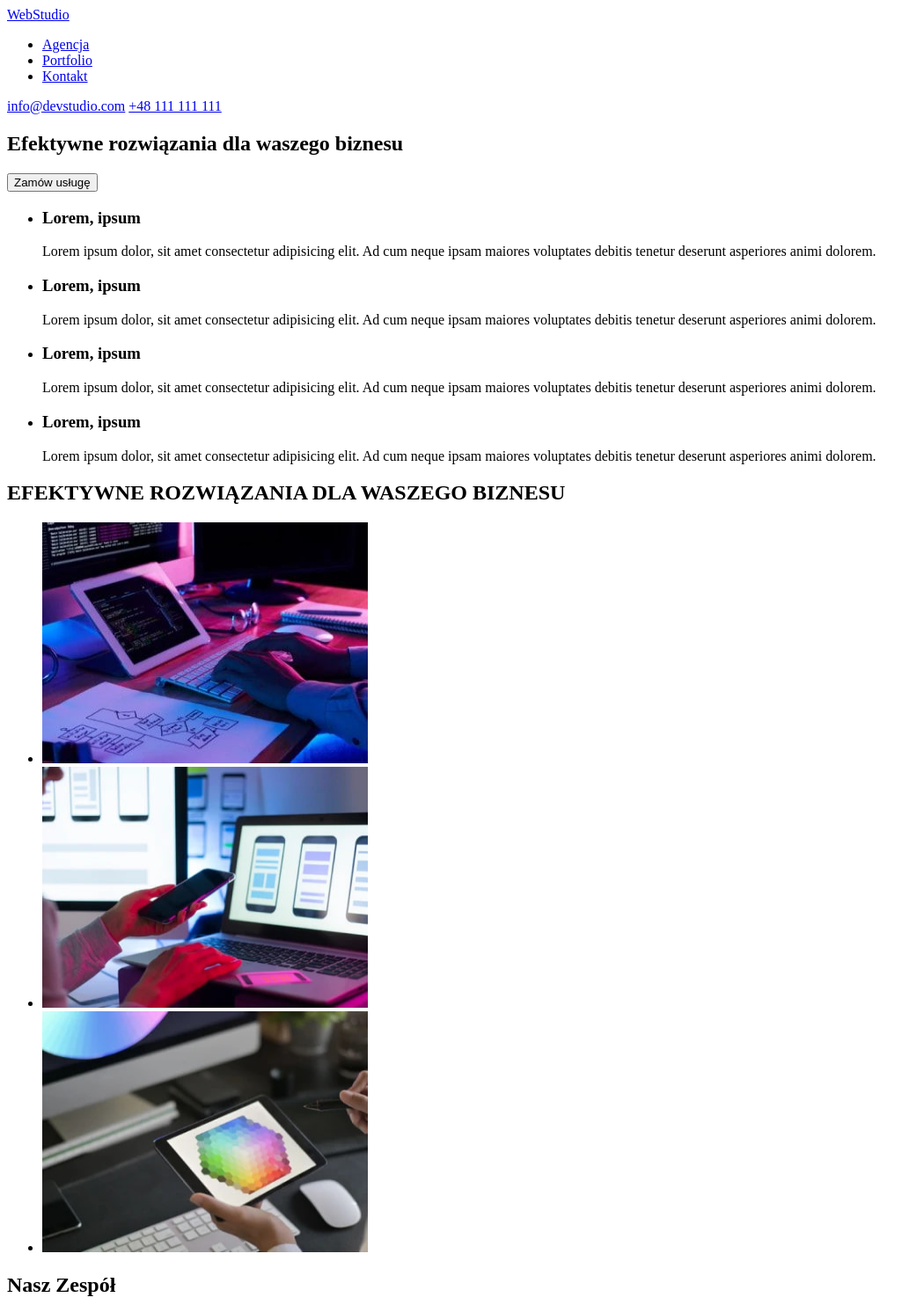
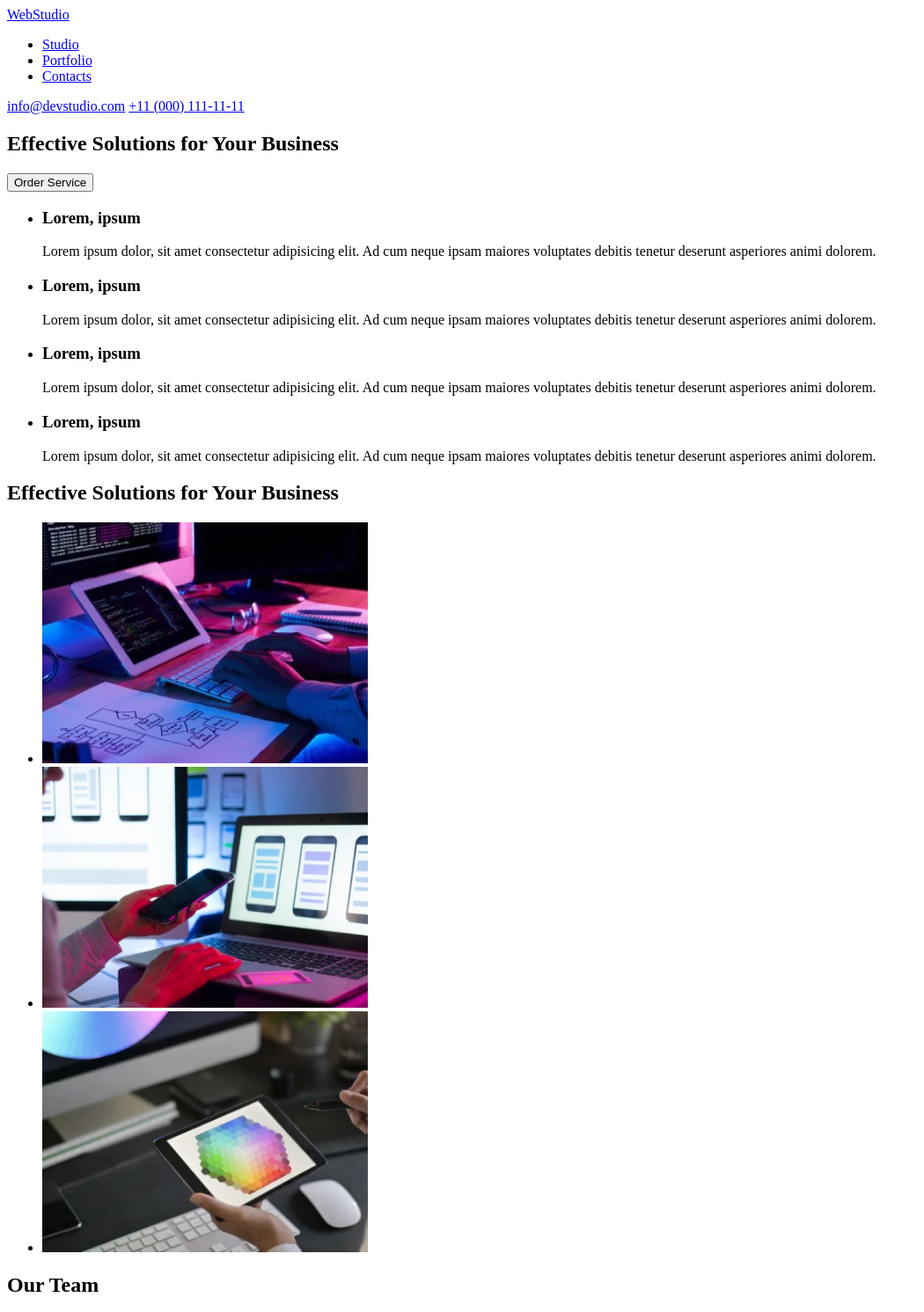
Before and after one commit to P-WGR/goit-markup-hw-01, a plain HTML site: page index.html in a window 1280 px wide. Shown: the top 1492 px of the page at 88% size, without its empty margins (0-1050 px from the left). Drawn offline with Linux system fonts and the light colour scheme.

Commit message:
Update index.html

```diff
--- a/index.html
+++ b/index.html
@@ -1,5 +1,5 @@
 <!DOCTYPE html>
-<html lang="pl">
+<html lang="en">
 
 <head>
     <meta charset="UTF-8" />
@@ -13,20 +13,20 @@
         <a href="#" title="Strona główna">WebStudio</a>
         <nav>
             <ul>
-                <li><a href="#">Agencja</a></li>
+                <li><a href="#">Studio</a></li>
                 <li><a href="#">Portfolio</a></li>
-                <li><a href="#">Kontakt</a></li>
+                <li><a href="#">Contacts</a></li>
             </ul>
         </nav>
         <a href="mailto:info@devstudio.com">info@devstudio.com</a>
-        <a href="tel:+48111111111">+48 111 111 111</a>
+        <a href="tel:+110001111111">+11 (000) 111-11-11</a>
     </header>
     <main>
         <!-- NAGŁÓWEK START -->
         <section>
             <div>
-                <h1>Efektywne rozwiązania dla waszego biznesu</h1>
-                <button type="button">Zamów usługę</button>
+                <h1>Effective Solutions for Your Business</h1>
+                <button type="button">Order Service</button>
             </div>
         </section>
         <!-- NAGŁÓWEK END -->
@@ -68,10 +68,11 @@
             </ul>
         </section>
         <!-- NASZE ATUTY END -->
-        <!-- CZYM SIĘ ZAJMUJEMY START -->
+        <!-- WHAT WE DO START -->
         <section>
             <div>
-                <h2>EFEKTYWNE ROZWIĄZANIA DLA WASZEGO BIZNESU</h2>
+                <h2>Effective Solutions
+                for Your Business</h2>
                 <ul>
                     <li>
                         <img src="images/graphic1.jpg" width="370" height="274" alt="Graphic 1"
@@ -88,11 +89,11 @@
                 </ul>
             </div>
         </section>
-        <!-- CZYM SIĘ ZAJMUJEMY END -->
-        <!-- NASZ ZESPÓŁ START -->
+        <!-- WHAT WE DO END -->
+        <!-- OUR TEAM START -->
         <section>
             <div>
-                <h2>Nasz Zespół</h2>
+                <h2>Our Team</h2>
                 <ul>
                     <li>
                         <figure>
@@ -133,18 +134,16 @@
                 </ul>
             </div>
         </section>
-        <!-- NASZ ZESPÓŁ END -->
+        <!-- OUR TEAM END -->
     </main>
     <footer>
         <div>
-            <a href="#" title="Strona główna">WebStudio</a>
-            <address>
+            <a href="./index.html" title="WebStudio"></a>
+            <p>
                 <ul>
-                    <li>m. Warszawa, Aleje Jerozolimskie 21</li>
-                    <li><a href="mailto:info@example.com">info@example.com</a></li>
-                    <li><a href="tel:+48111111111">+48 111 111 111</a></li>
+                    <li>Increase the flow of customers and sales for your business with digital marketing & growth solutions.</li>
                 </ul>
-            </address>
+            </p>
         </div>
     </footer>
 </body>
```
